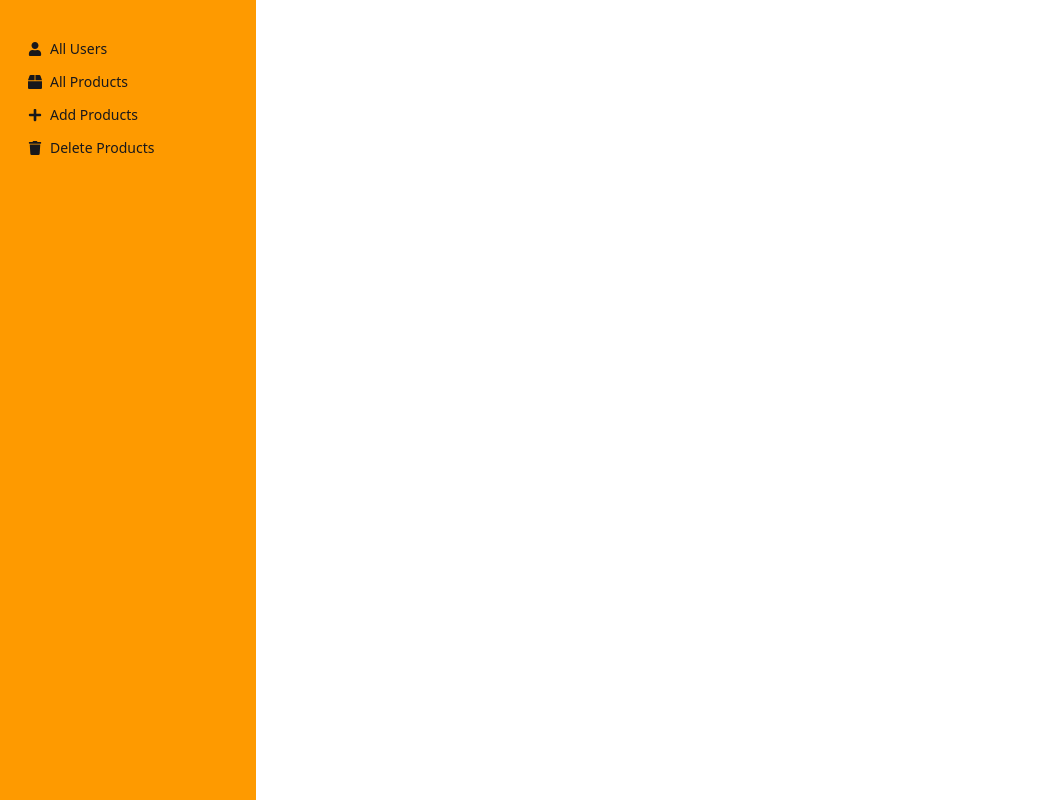
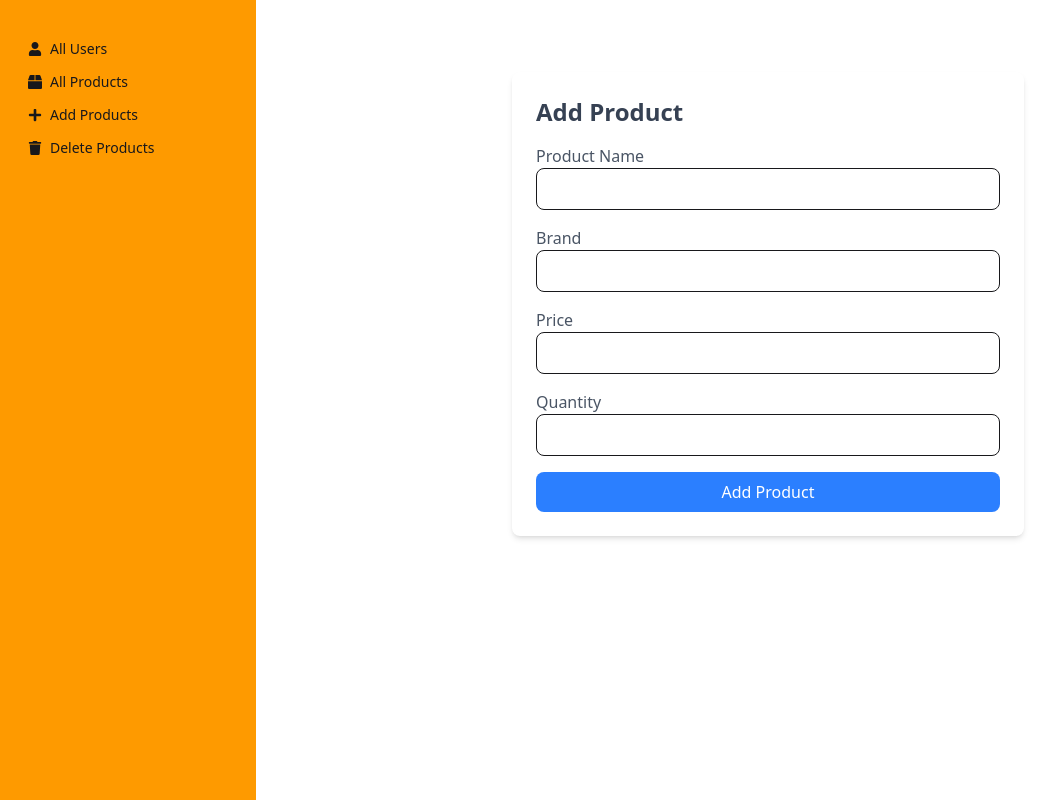
Before and after one commit to asifahmed1810/Job-task, a React (Vite) app: page /add-product in a window 1280 px wide. Shown: the whole page, without its empty margins (0-1058 px from the left). Built offline with nearby package versions, Linux system fonts and the light colour scheme.

Commit message:
Update add product page

```diff
--- a/src/pages/AddProducts.jsx
+++ b/src/pages/AddProducts.jsx
@@ -1,9 +1,61 @@
-import React from 'react';
+import React from "react";
 
 const AddProducts = () => {
   return (
-    <div>
+    <div className="max-w-lg mx-auto p-6 bg-white shadow-md rounded-lg mt-10">
+      <h2 className="text-2xl font-semibold text-gray-700 mb-4">Add Product</h2>
+      <form className="space-y-4">
+        <div>
+          <label className="block text-gray-600">Product Name</label>
+          <input
+            type="text"
+            name="productName"
 
+
+            required
+            className="w-full px-3 py-2 border rounded-lg focus:outline-none focus:ring focus:ring-blue-300"
+          />
+        </div>
+        <div>
+          <label className="block text-gray-600">Brand</label>
+          <input
+            type="text"
+            name="brand"
+
+
+            required
+            className="w-full px-3 py-2 border rounded-lg focus:outline-none focus:ring focus:ring-blue-300"
+          />
+        </div>
+        <div>
+          <label className="block text-gray-600">Price</label>
+          <input
+            type="number"
+            name="price"
+
+
+            required
+            className="w-full px-3 py-2 border rounded-lg focus:outline-none focus:ring focus:ring-blue-300"
+          />
+        </div>
+        <div>
+          <label className="block text-gray-600">Quantity</label>
+          <input
+            type="number"
+            name="quantity"
+
+
+            required
+            className="w-full px-3 py-2 border rounded-lg focus:outline-none focus:ring focus:ring-blue-300"
+          />
+        </div>
+        <button
+          type="submit"
+          className="w-full bg-blue-500 text-white py-2 rounded-lg hover:bg-blue-600 transition"
+        >
+          Add Product
+        </button>
+      </form>
     </div>
   );
 };
```
Also changed, not shown: src/Layout/MainLayOut.jsx (+8 -9 lines), src/components/Navbar.jsx (+3 -7 lines), src/pages/UsersCard.jsx (+27 -16 lines).
